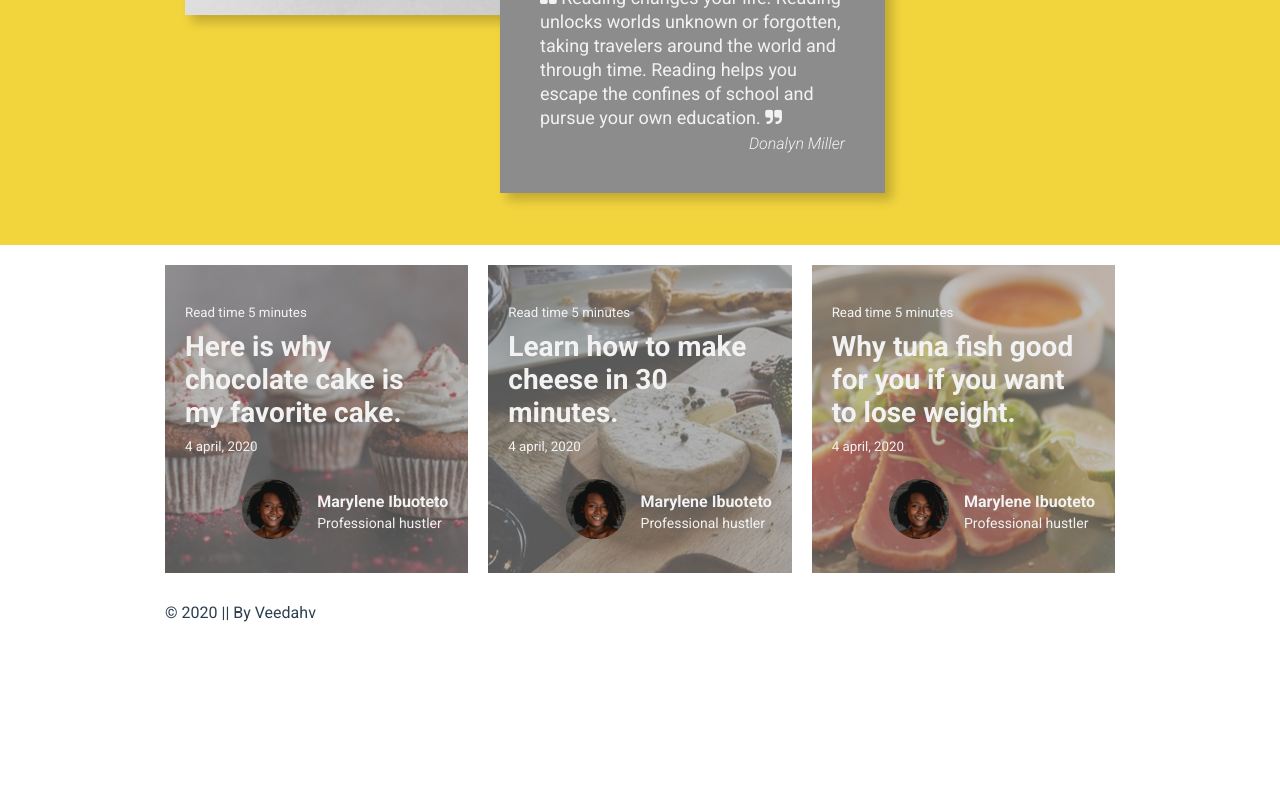
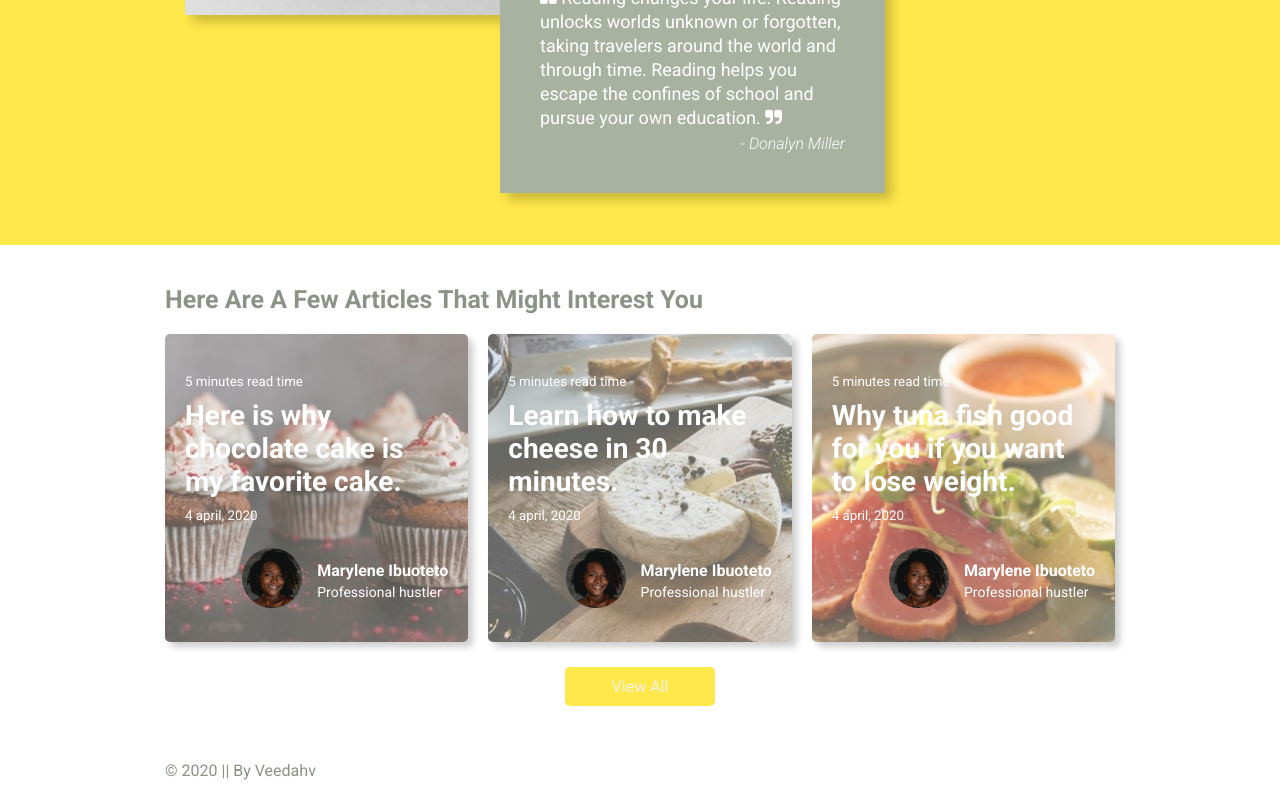
Before and after one commit to veedahv/my-blog, a Vue app: page / in a window 1280 px wide. Shown: the part 375-1175 px from the top of the page. Before the commit the page ends 1017 px from the top, so only its background shows below. Built offline with nearby package versions, Linux system fonts and the light colour scheme.

Commit message:
new commit

```diff
--- a/src/App.vue
+++ b/src/App.vue
@@ -27,12 +27,22 @@
 </template>
 
 <style>
-:root {
+/* :root {
   --primay-color: #f2d43d;
   --sec-color: #a68524;
   --tertiary-color: #f2ca52;
   --light-color: #f2f2f2;
   --spare-color: #8c8c8c;
+  --white-color: #ffffff;
+} */
+:root {
+  --primay-color: #ffe849;
+  --sec-color: #4d4d3d;
+  --tertiary-color: #8b9386;
+  --light-color: #f0f0eb;
+  --light-a-color: #f0f0eb63;
+  --spare-color: #a9b1a1;
+  --white-color: #ffffff;
 }
 * {
   margin: 0;
@@ -45,7 +55,8 @@
   -webkit-font-smoothing: antialiased;
   -moz-osx-font-smoothing: grayscale;
   /* text-align: center; */
-  color: #2c3e50;
+  /* color: #2c3e50; */
+  color: var(--tertiary-color);
   /* max-width: 1000px; */
   margin: 5px auto;
   /* padding: 10px 30px; */
--- a/src/components/HomeBlogCard .vue
+++ b/src/components/HomeBlogCard .vue
@@ -17,7 +17,7 @@
       />
     </div> -->
     <div class="txt-box">
-      <small class="time-info">Read time {{ post.readTime }}</small>
+      <small class="time-info">{{ post.readTime }} read time </small>
       <router-link
         :to="{
           name: 'BlogContent',
@@ -104,12 +104,14 @@ export default {
   /* flex-direction: column-reverse; */
   align-items: flex-start;
   justify-content: space-between;
-  background: var(--spare-color) center center no-repeat;
+  background: var(--light-a-color) center center no-repeat;
   background-blend-mode: soft-light;
   /* background-image: url('require(`@/assets/images/blog-img/${post.urlToImage}.jpg`)'); */
-  color: var(--light-color);
+  color: var(--white-color);
   height: 100%;
   padding: 20px;
+  border-radius: 5px;
+  box-shadow: 5px 5px 7px rgba(0, 0, 0, 0.2);
 }
 .post a {
   text-decoration: none;
--- a/src/views/Home.vue
+++ b/src/views/Home.vue
@@ -13,7 +13,7 @@
                 <i class="fa fa-quote-right"></i>
               </p>
               <div class="home-quote-author">
-                <em class="">Donalyn Miller</em>
+                <em class=""> - Donalyn Miller</em>
               </div>
             </div>
             <div class="quote-img-box">
@@ -29,14 +29,20 @@
     </div>
     <div class="blog-post-section">
       <div class="home-container">
+        <h3 class="home-sube-title">Here are a few articles that might interest you</h3>
         <div class="home-post-box">
-          <div class="post" v-for="post in HomeBlogCards" :key="post.title">
+          <div class="post-box" v-for="post in HomeBlogCards" :key="post.title">
             <home-blog-card :post="post"></home-blog-card>
           </div>
         </div>
+        <div class="blog-link-box">
+          <router-link to="/blog">
+            <div class="blog-link">View All</div>
+          </router-link>
+        </div>
       </div>
     </div>
-    <!-- <h2 class="home-intro">SOON</h2> -->
+    <!-- <h2 class="hom-intro">SOON</h2> -->
     <!-- <h3 class="blog-top">Hey there!</h3>
     <h4 class="blog-intro">Welcome to my blog!!</h4>
     <p class="blog-txt">
@@ -129,7 +135,7 @@ export default {
   line-height: 28px;
   padding: 35px 40px;
   background: var(--spare-color);
-  color: var(--light-color);
+  color: var(--white-color);
   /* box-sizing: border-box; */
   box-shadow: 7px 7px 10px rgba(0, 0, 0, 0.2);
   /* box-shadow: 0 0 2px rgba(0, 0, 0, .2); */
@@ -163,11 +169,46 @@ export default {
 .quote-img {
   width: 100%;
 }
+
+.home-sube-title{
+  margin-top: 20px;
+  font-size: 25px;
+  text-transform: capitalize;
+}
+
 .home-post-box {
+  margin-top: 20px;
   display: grid;
   gap: 20px;
   grid-template-columns: 1fr 1fr 1fr;
   /* grid-template-columns: 1fr 1fr 1fr 1fr; */
+}
+.blog-link-box {
+  width: 150px;
+  text-align: center;
+  margin: 25px auto;
+  /* background: var(--primay-color);
+  color: var(--light-color);
+  padding: 10px;
+  border-radius: 5px; */
+}
+.blog-link {
+  /* width: 150px; */
+  /* text-align: center; */
+  /* margin: 25px auto; */
+  background: var(--primay-color);
+  color: var(--light-color);
+  padding: 10px;
+  border-radius: 5px;
+}
+@media only screen and (max-width: 798px) and (min-width: 567px) {
+  .post-box:last-of-type {
+    grid-column: 1 / 3;
+  }
+  .post-box:last-of-type > .post {
+    width: 50%;
+    margin: auto;
+  }
 }
 @media only screen and (max-width: 798px) {
   .home-post-box {
```
